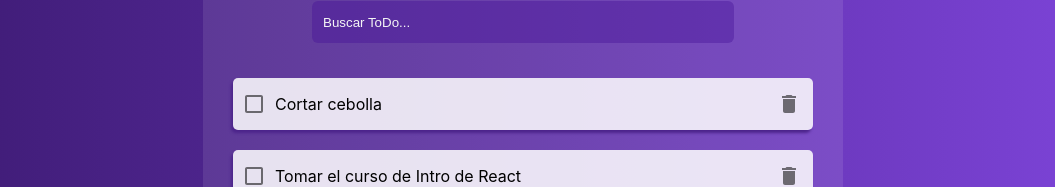
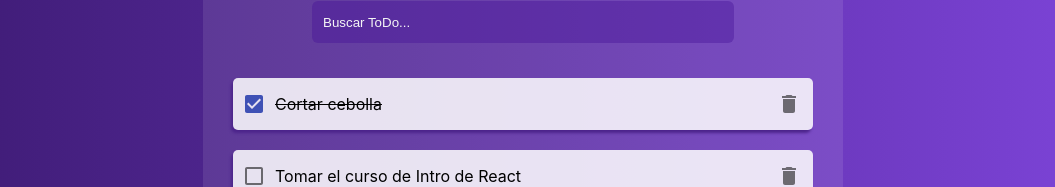
Before and after one commit to ramiroguzmanc/ToDoList, a React (Create React App) app: page / in a window 1280 px wide. Shown: the part 234-421 px from the top of the page, without its empty margins (117-1172 px from the left). Built offline with nearby package versions, Linux system fonts and the light colour scheme.

Commit message:
Agregando comportamiento de tachado y checked cuando hay una tarea completada

```diff
--- a/src/App.js
+++ b/src/App.js
@@ -7,7 +7,7 @@ import { TodoItem } from "./Components/TodoItem";
 import "./App.css";
 
 const toDos = [
-  { text: "Cortar cebolla", completed: false },
+  { text: "Cortar cebolla", completed: true },
   { text: "Tomar el curso de Intro de React", completed: false },
   {
     text: "Lorem ipsum dolor sit amet, consectetur adipiscing elit. In blandit eget libero nec consectetur. Donec vel risus sapien. Duis tincidunt id nibh a cursus. Vivamus quis velit eget nibh bibendum interdum. ",
@@ -25,7 +25,7 @@ function App() {
         <TodoCounter />
         <TodoSearch />
         {toDos.map((todo, idx) => (
-          <TodoItem text={todo.text} key={idx} />
+          <TodoItem text={todo.text} key={idx} completed={todo.completed} />
         ))}
         <CreateTodoButton />
       </TodoList>
--- a/src/Components/TodoItem.jsx
+++ b/src/Components/TodoItem.jsx
@@ -8,11 +8,13 @@ const TodoItem = (props) => {
     <li className="item">
       <div className="textContainer">
         <Checkbox
-          checked={undefined}
+          defaultChecked={props.completed}
           inputProps={{ "aria-label": "primary checkbox" }}
           color="primary"
         />
-        <p>{props.text}</p>
+        <p className={props.completed ? "textTaskCompleted" : ""}>
+          {props.text}
+        </p>
       </div>
       <IconButton aria-label="delete">
         <DeleteIcon />
--- a/src/styles/TodoItem.css
+++ b/src/styles/TodoItem.css
@@ -13,3 +13,7 @@
   display: flex;
   text-align: start;
 }
+
+.textTaskCompleted {
+  text-decoration: line-through;
+}
```
